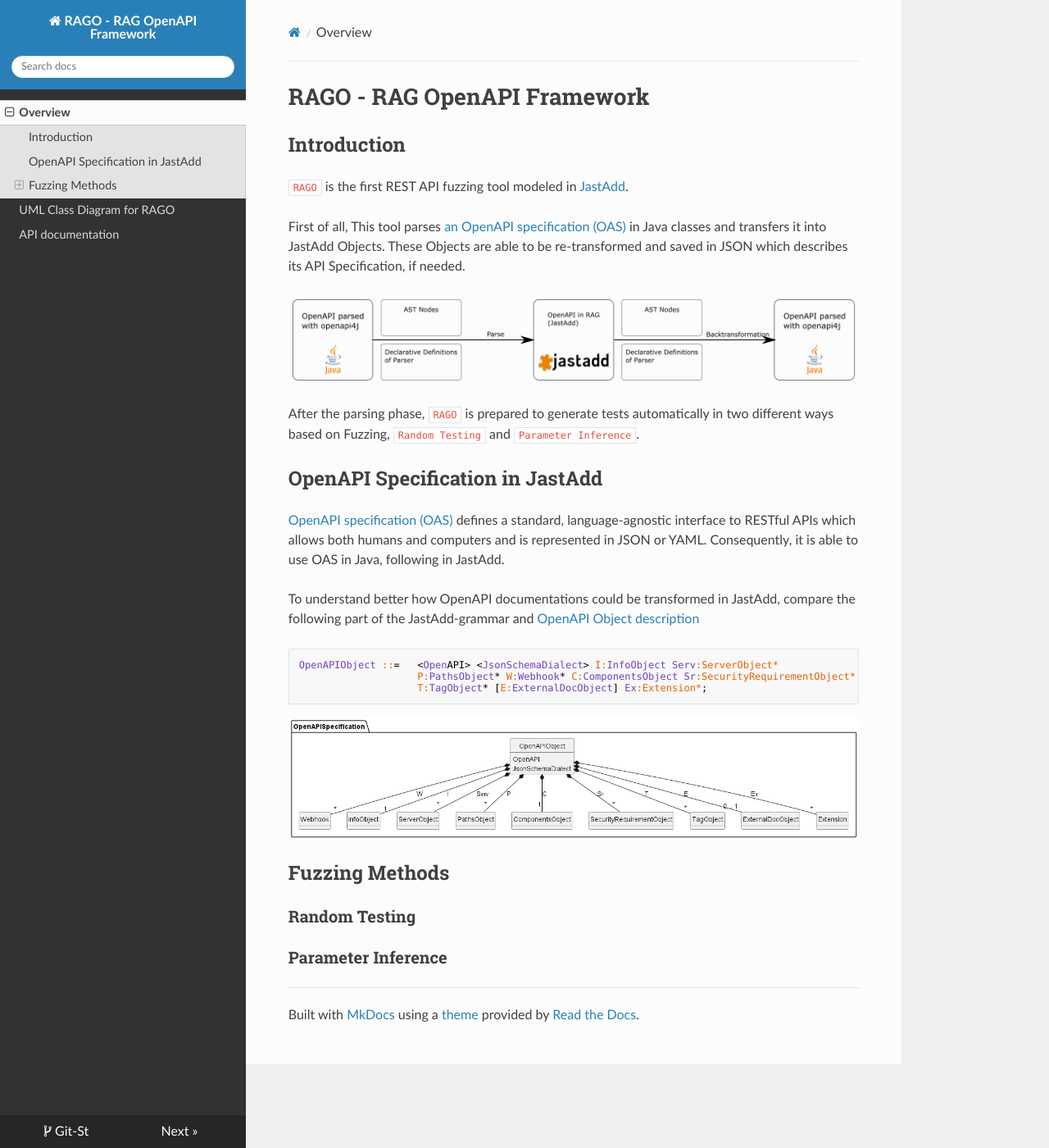
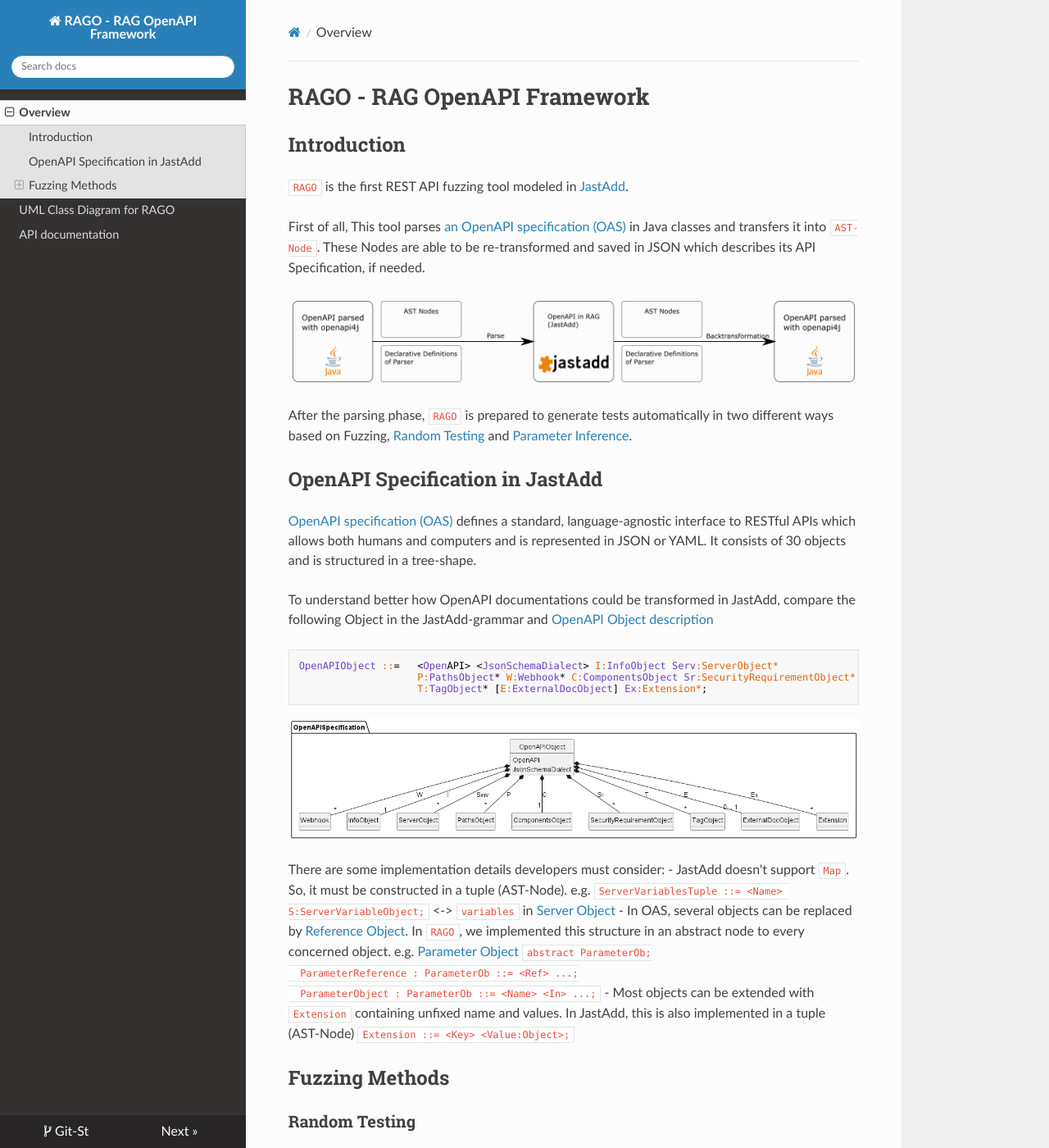
Before and after one commit to schnee98/rago, an MkDocs documentation site: the page built from pages/docs/index.md, in a window 1280 px wide and 1400 px high. Shown: the whole window at 82% size. Built offline with MkDocs 1.6.1, drawn with Linux system fonts in a browser that asks for light colours; nearby versions of some CDN libraries.

Commit message:
Edited index.md

````diff
--- a/pages/docs/index.md
+++ b/pages/docs/index.md
@@ -5,19 +5,19 @@
 `RAGO` is the first REST API fuzzing tool modeled in [JastAdd](https://jastadd.cs.lth.se/).
 
 
-First of all, This tool parses [an OpenAPI specification (OAS)](https://swagger.io/specification/) in Java classes and transfers it into JastAdd Objects. These Objects are able to be re-transformed and saved in JSON which describes its API Specification, if needed.
+First of all, This tool parses [an OpenAPI specification (OAS)](https://swagger.io/specification/) in Java classes and transfers it into `AST-Node`. These Nodes are able to be re-transformed and saved in JSON which describes its API Specification, if needed.
 
 ![](img/parser.png)
 
 
-After the parsing phase, `RAGO` is prepared to generate tests automatically in two different ways based on Fuzzing, `Random Testing` and `Parameter Inference`.
+After the parsing phase, `RAGO` is prepared to generate tests automatically in two different ways based on Fuzzing, [Random Testing](#ragoRandTest) and [Parameter Inference](#ragoParamInf).
 
 ## OpenAPI Specification in JastAdd
 
-[OpenAPI specification (OAS)](https://swagger.io/specification/) defines a standard, language-agnostic interface to RESTful APIs which allows both humans and computers and is represented in JSON or YAML. Consequently, it is able to use OAS in Java, following in JastAdd.
+[OpenAPI specification (OAS)](https://swagger.io/specification/) defines a standard, language-agnostic interface to RESTful APIs which allows both humans and computers and is represented in JSON or YAML. It consists of 30 objects and is structured in a tree-shape.
 
 
-To understand better how OpenAPI documentations could be transformed in JastAdd, compare the following part of the JastAdd-grammar and [OpenAPI Object description](https://github.com/OAI/OpenAPI-Specification/blob/main/versions/3.0.3.md#oasObject)
+To understand better how OpenAPI documentations could be transformed in JastAdd, compare the following Object in the JastAdd-grammar and [OpenAPI Object description](https://github.com/OAI/OpenAPI-Specification/blob/main/versions/3.0.3.md#oasObject)
 ```
 OpenAPIObject ::=   <OpenAPI> <JsonSchemaDialect> I:InfoObject Serv:ServerObject*
                     P:PathsObject* W:Webhook* C:ComponentsObject Sr:SecurityRequirementObject*
@@ -25,8 +25,19 @@ OpenAPIObject ::=   <OpenAPI> <JsonSchemaDialect> I:InfoObject Serv:ServerObject
 ```
 ![](img/openapi.png)
 
+
+There are some implementation details developers must consider:
+- JastAdd doesn't support `Map`. So, it must be constructed in a tuple (AST-Node). e.g. `ServerVariablesTuple ::= <Name> S:ServerVariableObject;` <-> `variables` in [Server Object](https://github.com/OAI/OpenAPI-Specification/blob/main/versions/3.0.3.md#serverObject)
+- In OAS, several objects can be replaced by [Reference Object](https://github.com/OAI/OpenAPI-Specification/blob/main/versions/3.0.3.md#referenceObject). In `RAGO`, we implemented this structure in an abstract node to every concerned object. e.g. [Parameter Object](https://github.com/OAI/OpenAPI-Specification/blob/main/versions/3.0.3.md#parameterObject)
+  ```
+  abstract ParameterOb;
+  ParameterReference : ParameterOb ::= <Ref> ...;
+  ParameterObject : ParameterOb ::= <Name> <In> ...;
+  ```
+- Most objects can be extended with `Extension` containing unfixed name and values. In JastAdd, this is also implemented in a tuple (AST-Node) `Extension ::= <Key> <Value:Object>;`
+
 ## Fuzzing Methods
 
-### Random Testing
+### <a name="ragoRandTest"></a>Random Testing
 
-### Parameter Inference
+### <a name="ragoParamInf"></a>Parameter Inference
````
